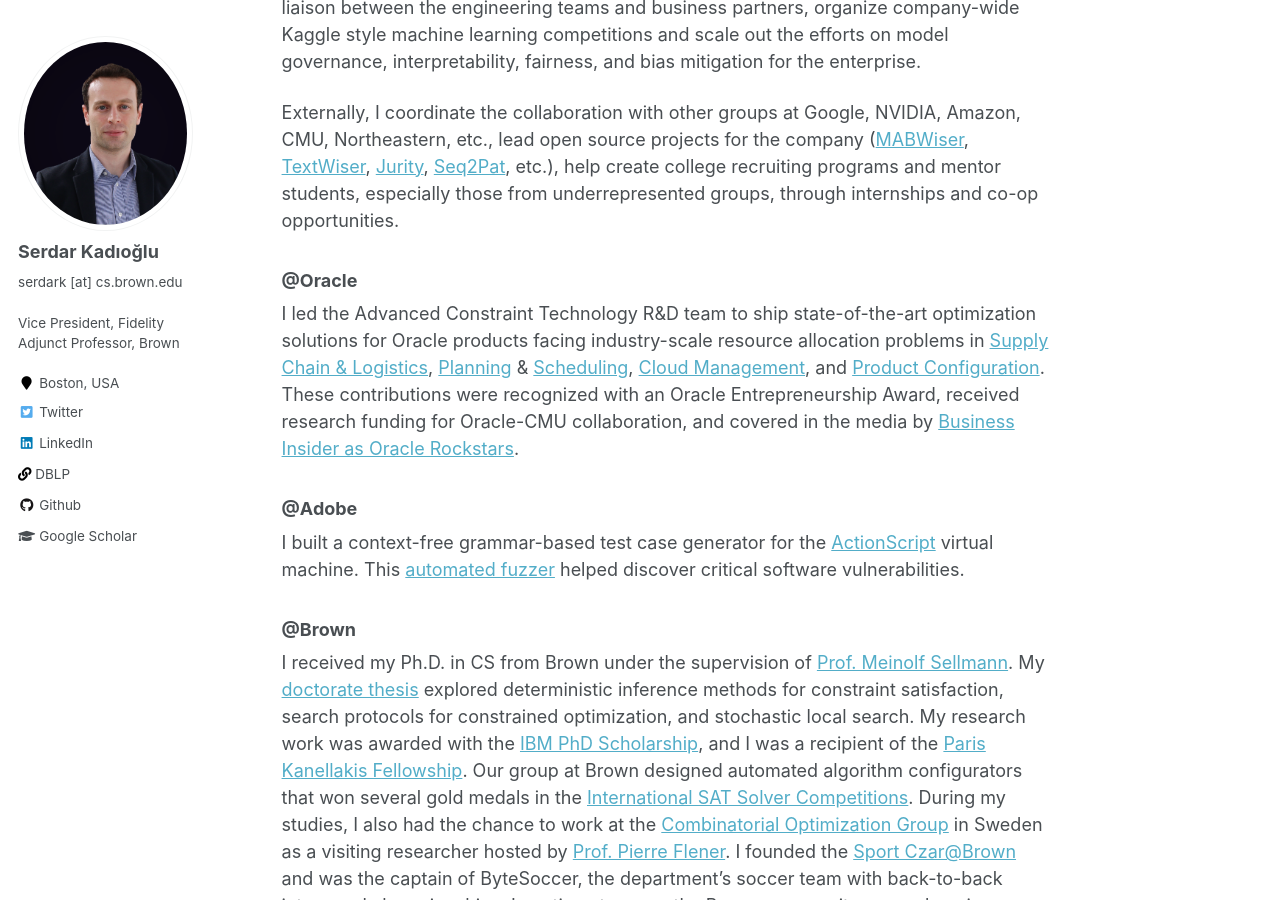
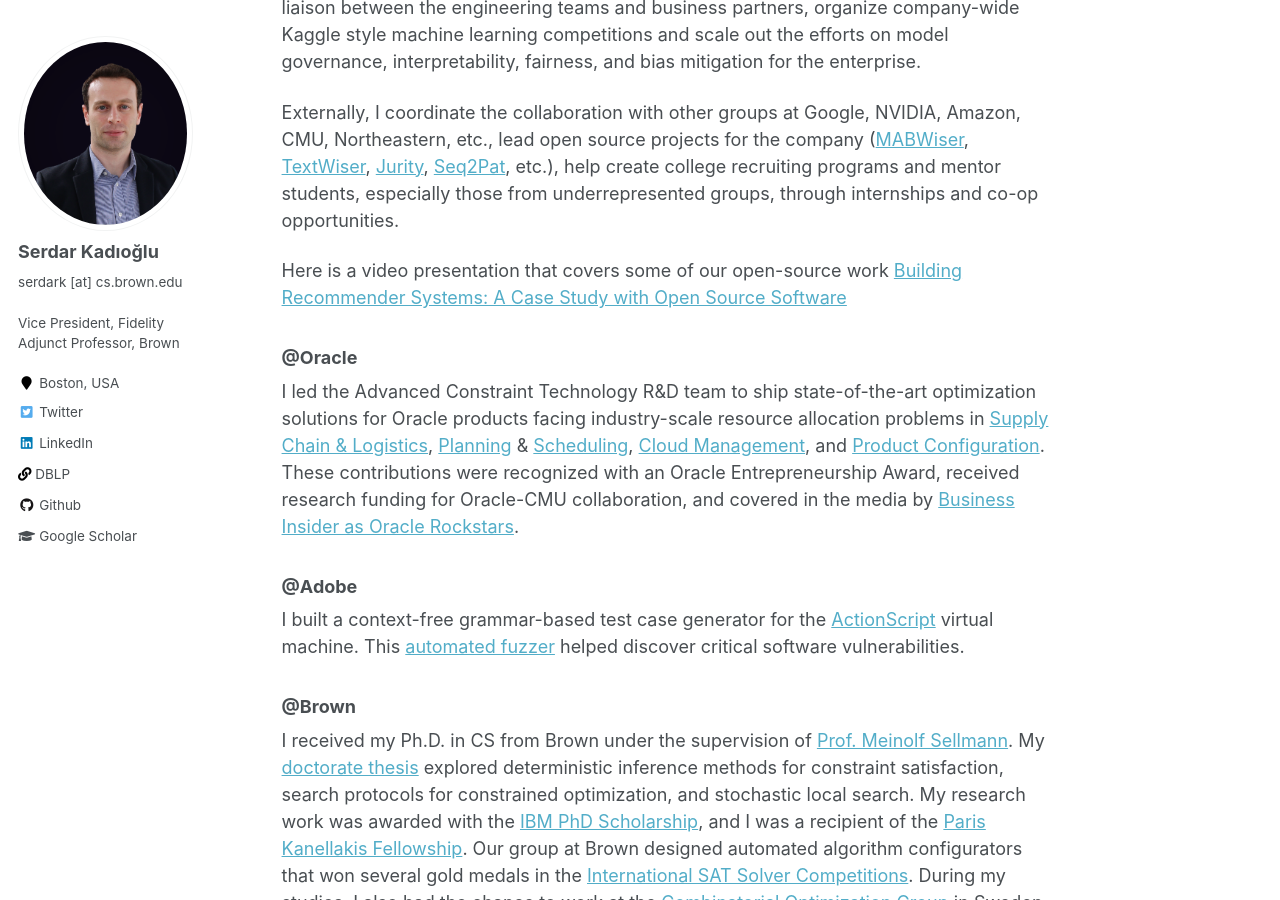
Before and after one commit to skadio/skadio.github.io, a Jekyll site: the page built from _pages/about.md, in a window 1280 px wide and 900 px high, scrolled down 765 px. Built offline with Jekyll 4.4.1, drawn with Linux system fonts in a browser that asks for light colours.

Commit message:
Update about.md

```diff
--- a/_pages/about.md
+++ b/_pages/about.md
@@ -25,6 +25,8 @@ Internally, I help guide the research agenda of the AI Center of Excellence, ser
 Externally, I coordinate the collaboration with other groups at Google, NVIDIA, Amazon, CMU, Northeastern, etc.,
 lead open source projects for the company ([MABWiser](https://github.com/fidelity/mabwiser), [TextWiser](https://github.com/fidelity/textwiser), [Jurity](https://github.com/fidelity/jurity), [Seq2Pat](https://github.com/fidelity/seq2pat), etc.), help create college recruiting programs and mentor students, especially those from underrepresented groups, through internships and co-op opportunities.
 
+Here is a video presentation that covers some of our open-source work [Building Recommender Systems: A Case Study with Open Source Software](https://www.youtube.com/watch?v=fK4g9yF31Pk)
+
 ### @Oracle
 
 I led the Advanced Constraint Technology R&D team to ship state-of-the-art optimization solutions for Oracle products facing industry-scale resource allocation problems in [Supply Chain & Logistics](https://www.oracle.com/scm/), [Planning](https://www.oracle.com/erp/) & [Scheduling](https://www.oracle.com/human-capital-management/), [Cloud Management](https://www.oracle.com/java/coherence/), and [Product Configuration](https://www.oracle.com/cx/). These contributions were recognized with an Oracle Entrepreneurship Award, received research funding for Oracle-CMU collaboration, and covered in the media by [Business Insider as Oracle Rockstars](https://www.businessinsider.com/oracle-rock-star-engineers-2016-3?op=0#serdar-kadioglu-turning-theory-into-products-21).
```
